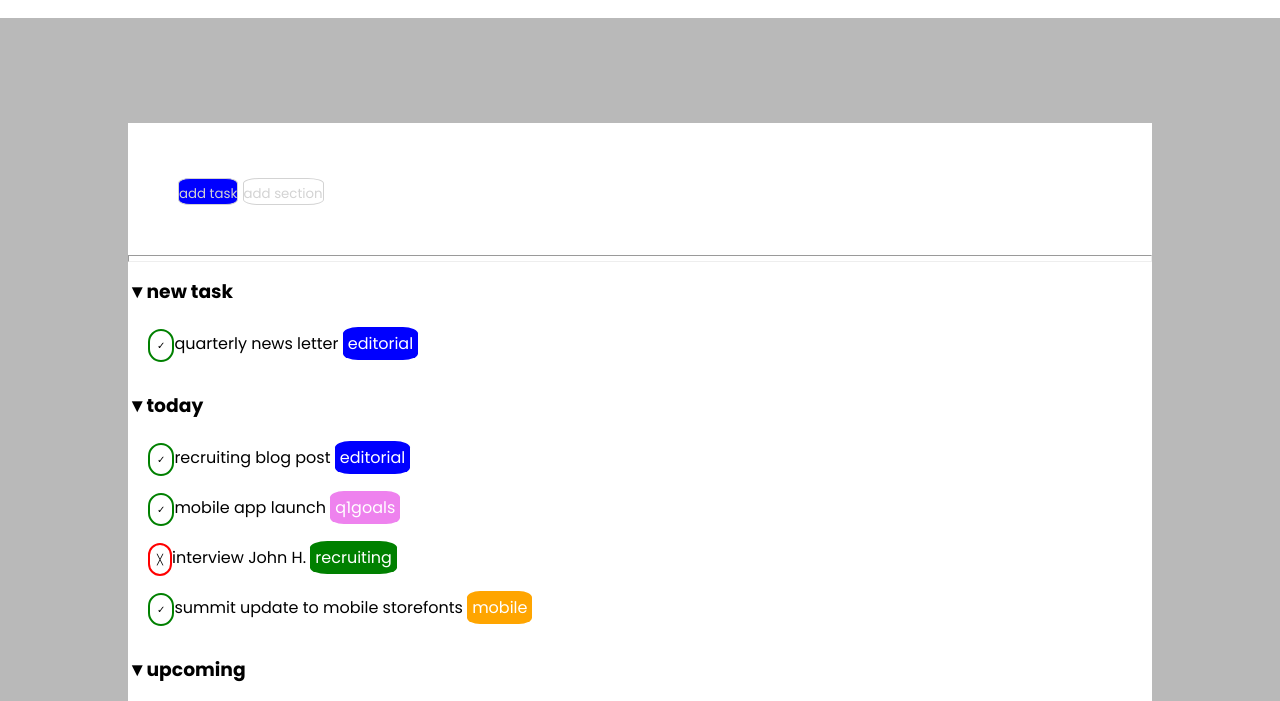
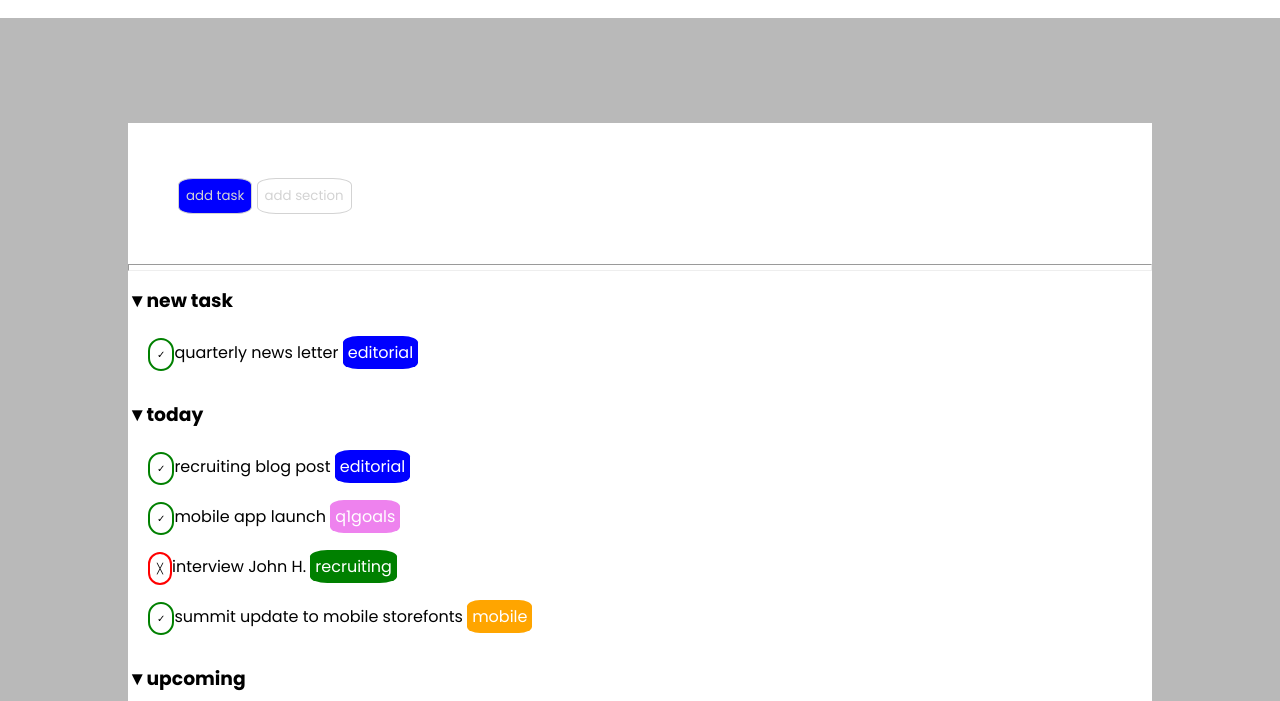
Before and after one commit to alessandroguddo02/html-css-toboolist, a plain HTML site: page index.html in a window 1280 px wide. Shown: the part 97-798 px from the top of the page. Drawn offline with Linux system fonts and the light colour scheme.

Commit message:
added padding in button

```diff
--- a/style.css
+++ b/style.css
@@ -97,6 +97,7 @@ img{
     color: lightgrey;
     background-color:blue;
     border: 1px solid lightgrey;
+    padding: 7px;
 }
 
 .button2{
@@ -104,6 +105,7 @@ img{
     color: lightgrey;
     border-radius:20%;
     border: 1px solid lightgrey;
+    padding: 7px;
 
 }
 
```
